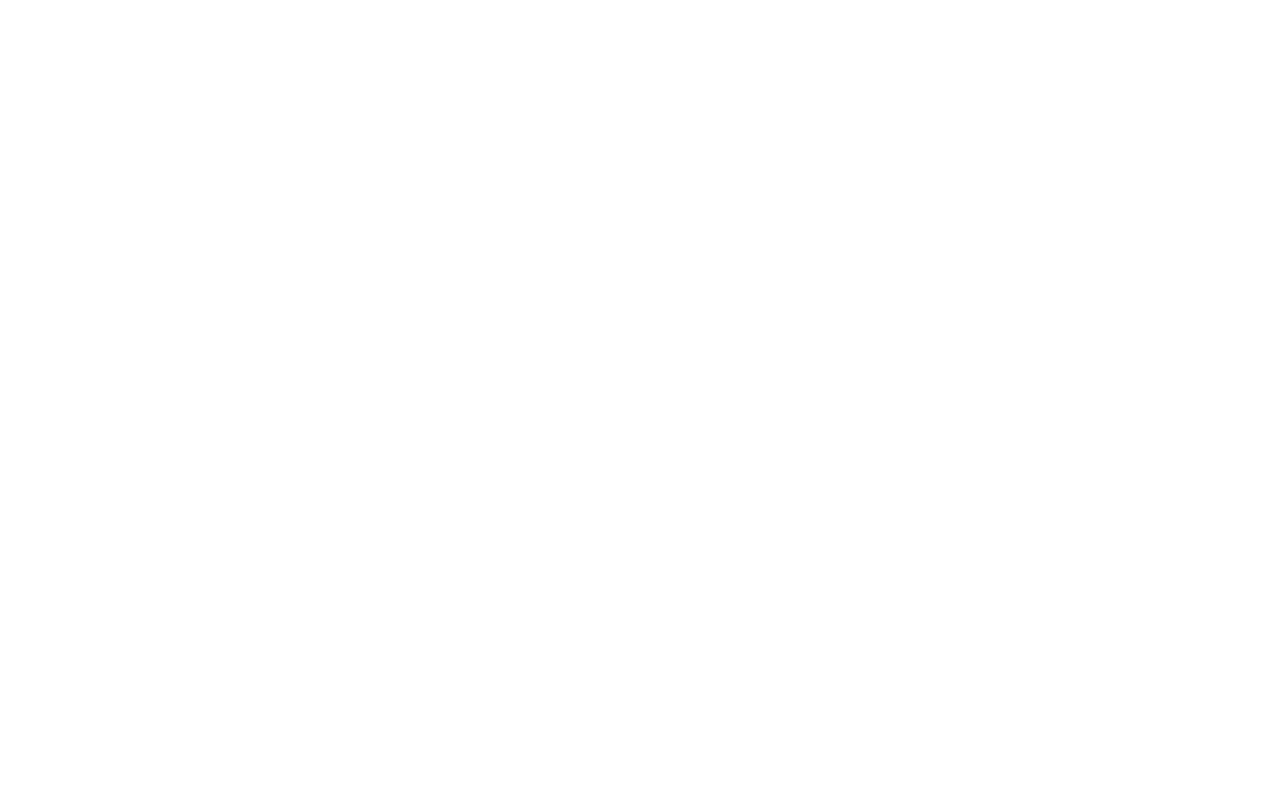
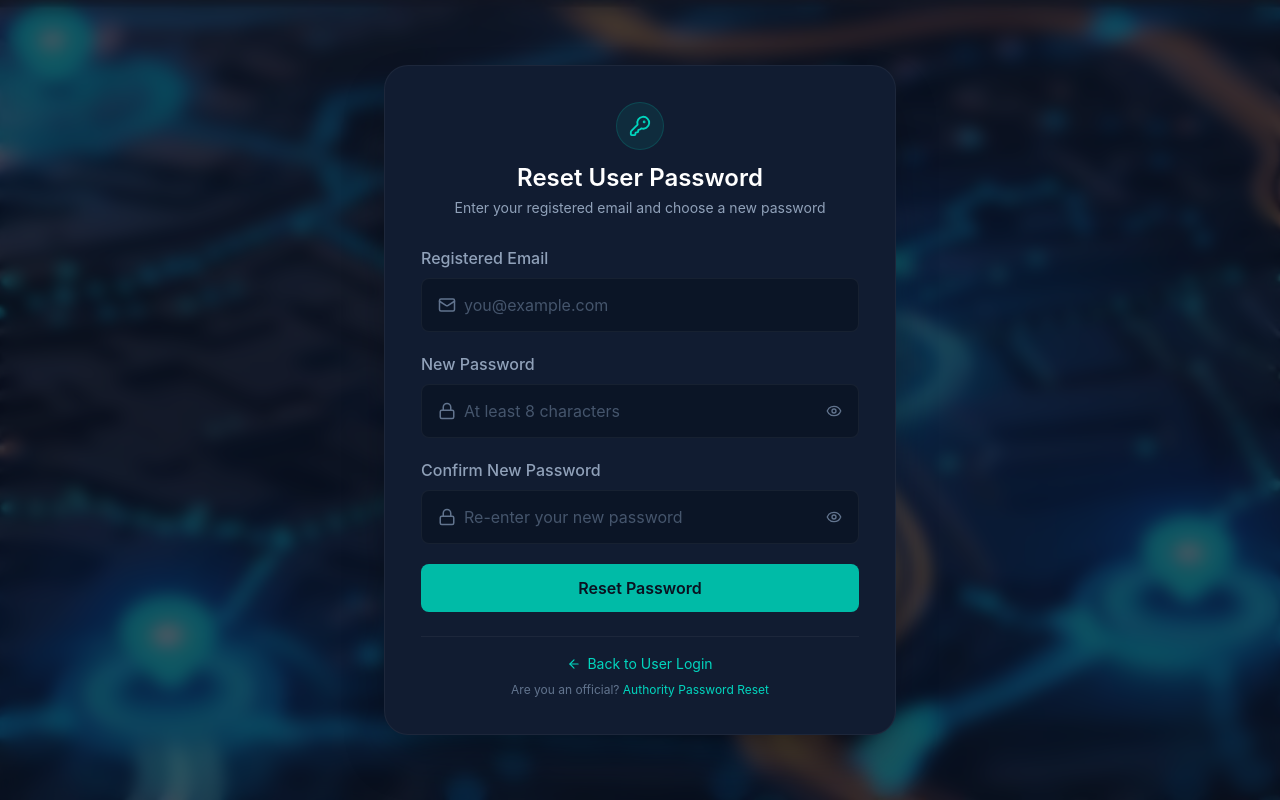
Before and after one commit to gyanendra00008/CivicReach, a React (Vite) app: page /forgot-password in a window 1280 px wide. Before the commit this address had no page. Built offline with nearby package versions, Linux system fonts and the light colour scheme.

Commit message:
feat(auth): integrate user forgot password functionality with backend

```diff
--- a/src/App.jsx
+++ b/src/App.jsx
@@ -33,6 +33,8 @@ function App() {
         <Route path="/complaints/success" element={<ComplaintSuccess />} />
         <Route path="/authority/forgotPass" element={<AuthorityForgotPassword />} />
         <Route path="/user/forgotPass" element={<UserForgotPassword />} />
+        <Route path="/forgot-password" element={<UserForgotPassword />} />
+        <Route path="/user/forgot-password" element={<UserForgotPassword />} />
       </Routes>
     </BrowserRouter>
   );
--- a/src/Components/UserForgot.jsx
+++ b/src/Components/UserForgot.jsx
@@ -1,117 +1,270 @@
-import { useState } from "react";
-import { Link, useNavigate } from "react-router-dom";
+import React, { useState, useEffect } from "react";
+import { Link, useNavigate, useLocation } from "react-router-dom";
+import { KeyRound, Mail, Lock, Eye, EyeOff, CheckCircle2, AlertCircle, ArrowLeft, Loader2 } from "lucide-react";
+import bgImage from "../assets/img3.webp";
+import { AUTH_API_URL } from "../config";
 
+function Field({ icon, label, type, placeholder, value, onChange, error, endAdornment, disabled }) {
+  return (
+    <div>
+      <label className="text-sm sm:text-base font-medium text-slate-400 mb-1.5 sm:mb-2 block">{label}</label>
+      <div
+        className={`flex items-center gap-2 bg-[#0B1526] border rounded-lg px-3 sm:px-4 py-3 sm:py-3.5 transition-colors ${
+          error ? "border-red-500/60" : "border-white/5 focus-within:border-teal-400/60"
+        } ${disabled ? "opacity-60 cursor-not-allowed" : ""}`}
+      >
+        <span className="text-slate-500">{icon}</span>
+        <input
+          type={type}
+          value={value}
+          onChange={onChange}
+          disabled={disabled}
+          placeholder={placeholder}
+          className="flex-1 bg-transparent outline-none text-sm sm:text-base text-white placeholder:text-slate-600 disabled:cursor-not-allowed"
+        />
+        {endAdornment}
+      </div>
+      {error && <p className="text-xs text-red-400 mt-1">{error}</p>}
+    </div>
+  );
+}
 
 export default function UserForgotPassword() {
-  const [email, setEmail] = useState("");
+  const navigate = useNavigate();
+  const location = useLocation();
+
+  const [email, setEmail] = useState(location.state?.email || "");
   const [newPassword, setNewPassword] = useState("");
   const [confirmPassword, setConfirmPassword] = useState("");
-  const navigate = useNavigate();
+  const [showPassword, setShowPassword] = useState(false);
+  const [showConfirmPassword, setShowConfirmPassword] = useState(false);
 
-  const handleReset = (e) => {
+  const [errors, setErrors] = useState({});
+  const [apiError, setApiError] = useState("");
+  const [loading, setLoading] = useState(false);
+  const [isSuccess, setIsSuccess] = useState(false);
+  const [countdown, setCountdown] = useState(3);
+
+  useEffect(() => {
+    let timer;
+    if (isSuccess && countdown > 0) {
+      timer = setTimeout(() => setCountdown((prev) => prev - 1), 1000);
+    } else if (isSuccess && countdown === 0) {
+      navigate("/login", { state: { email } });
+    }
+    return () => clearTimeout(timer);
+  }, [isSuccess, countdown, navigate, email]);
+
+  const validate = () => {
+    const errs = {};
+    const emailRegex = /^[^\s@]+@[^\s@]+\.[^\s@]+$/;
+
+    if (!email.trim()) {
+      errs.email = "Email is required";
+    } else if (!emailRegex.test(email.trim())) {
+      errs.email = "Please enter a valid email address";
+    }
+
+    if (!newPassword) {
+      errs.newPassword = "New password is required";
+    } else if (newPassword.length < 8) {
+      errs.newPassword = "Password must be at least 8 characters";
+    }
+
+    if (!confirmPassword) {
+      errs.confirmPassword = "Confirm password is required";
+    } else if (newPassword !== confirmPassword) {
+      errs.confirmPassword = "Passwords do not match";
+    }
+
+    return errs;
+  };
+
+  const handleReset = async (e) => {
     e.preventDefault();
-    if (newPassword!== confirmPassword) {
-      alert("Password match nahi ho raha!");
+    setApiError("");
+    const validationErrors = validate();
+    setErrors(validationErrors);
+
+    if (Object.keys(validationErrors).length > 0) {
       return;
     }
-    // Demo ke liye - yahan tum backend ka logic lagana
-    alert(`Password reset ho gaya ${email} ke liye!`);
-    navigate("/login");
+
+    try {
+      setLoading(true);
+      const url = `${AUTH_API_URL}/api/auth/reset-password`;
+      const response = await fetch(url, {
+        method: "POST",
+        headers: {
+          "Content-Type": "application/json",
+        },
+        body: JSON.stringify({
+          email: email.trim().toLowerCase(),
+          password: newPassword,
+        }),
+      });
+
+      const result = await response.json();
+
+      if (!response.ok) {
+        setApiError(result.message || "Failed to reset password. Please try again.");
+        return;
+      }
+
+      setIsSuccess(true);
+    } catch (err) {
+      console.error("Password reset error:", err);
+      setApiError("Server is unreachable. Please make sure the backend is running.");
+    } finally {
+      setLoading(false);
+    }
   };
 
   return (
-    <div className="min-h-screen w-full flex items-center justify-center relative overflow-hidden bg-[#06152a]">
-      {/* Background - Same as your User Login */}
-      <div className="absolute inset-0">
-        <img
-          src="https://images.unsplash.com/photo-1451187580459-43490279c0fa?q=80&w=2072"
-          alt="bg"
-          className="w-full h-full object-cover opacity-40"
-        />
-        <div className="absolute inset-0 bg-gradient-to-br from-[#06152a]/90 via-[#0a2a5a]/80 to-[#06152a]/90"></div>
-        <div className="absolute inset-0 opacity-30" style={{
-          backgroundImage: `radial-gradient(circle at 2px 2px, #3b82f6 1px, transparent 0)`,
-          backgroundSize: '40px 40px'
-        }}></div>
+    <div
+      className="min-h-screen w-full flex items-center justify-center relative overflow-hidden px-4 py-8 bg-cover bg-center"
+      style={{ backgroundImage: `url(${bgImage})` }}
+    >
+      <div className="absolute inset-0 bg-[#0A1120]/70 backdrop-blur-sm" />
+
+      <div className="relative z-10 w-full max-w-sm sm:max-w-lg">
+        <div className="bg-[#111C31] border border-white/5 rounded-2xl sm:rounded-3xl p-5 sm:p-9 shadow-2xl shadow-black/40">
+          {/* Header */}
+          <div className="mb-5 sm:mb-7 text-center">
+            <div className="w-10 h-10 sm:w-12 sm:h-12 rounded-full bg-teal-500/10 border border-teal-500/20 flex items-center justify-center mx-auto mb-2.5 sm:mb-3">
+              <KeyRound size={22} className="text-teal-400" />
             </div>
-
-      {/* Card - Same as your screenshot */}
-      <div className="relative z-10 w-full max-w-[420px] mx-4">
-        <div className="bg-[#0c1e3a]/80 backdrop-blur-xl border border-blue-500/20 rounded-2xl p-8 shadow-2xl">
-
-          {/* Header */}
-          <div className="text-center mb-6">
-            <h2 className="text-white text-[22px] font-semibold flex items-center justify-center gap-2">
-              <span className="text-emerald-400">🛡️</span> User Password Reset
-            </h2>
-            <p className="text-blue-300/70 text-[13px] mt-1">
-              Reset your Password
+            <h1 className="text-xl sm:text-2xl font-semibold text-white">Reset User Password</h1>
+            <p className="text-xs sm:text-sm text-slate-400 mt-1">
+              Enter your registered email and choose a new password
             </p>
           </div>
 
-          <form onSubmit={handleReset} className="space-y-5">
-            {/* Email */}
+          {isSuccess ? (
+            <div className="text-center py-4 space-y-4">
+              <div className="w-14 h-14 bg-teal-500/15 border border-teal-500/30 rounded-full flex items-center justify-center mx-auto text-teal-400">
+                <CheckCircle2 size={32} />
+              </div>
               <div>
-              <label className="text-white/80 text-[13px] mb-1.5 block">Email</label>
-              <div className="relative">
-                <span className="absolute left-3 top-1/2 -translate-y-1/2 text-blue-400/70">✉️</span>
-                <input
-                  type="email"
-                  required
-                  placeholder="user@example.com"
-                  value={email}
-                  onChange={(e) => setEmail(e.target.value)}
-                  className="w-full bg-[#132a4e]/80 border border-blue-500/10 rounded-lg pl-10 pr-4 py-2.5 text-white text-[14px] placeholder:text-blue-300/40 outline-none focus:border-cyan-400/50"
-                />
+                <h3 className="text-lg font-semibold text-white">Password Reset Successful!</h3>
+                <p className="text-xs sm:text-sm text-slate-300 mt-1.5">
+                  Your password has been updated successfully.
+                </p>
+                <p className="text-xs text-teal-400/90 mt-2 font-medium">
+                  Redirecting to login in <span className="font-bold text-white text-sm">{countdown}s</span>...
+                </p>
+              </div>
+
+              <div className="pt-2">
+                <button
+                  type="button"
+                  onClick={() => navigate("/login", { state: { email } })}
+                  className="w-full bg-teal-500 hover:bg-teal-400 text-[#0A1120] font-semibold text-sm sm:text-base rounded-lg py-2.5 sm:py-3 transition-colors"
+                >
+                  Proceed to Login Now
+                </button>
               </div>
             </div>
+          ) : (
+            <form onSubmit={handleReset} className="space-y-4 sm:space-y-5" noValidate>
+              <Field
+                icon={<Mail size={18} />}
+                label="Registered Email"
+                type="email"
+                placeholder="you@example.com"
+                value={email}
+                onChange={(e) => {
+                  setEmail(e.target.value);
+                  if (errors.email) setErrors((prev) => ({ ...prev, email: null }));
+                }}
+                error={errors.email}
+                disabled={loading}
+              />
 
-            {/* New Password */}
-            <div>
-              <label className="text-white/80 text-[13px] mb-1.5 block">New Password</label>
-              <div className="relative">
-                <span className="absolute left-3 top-1/2 -translate-y-1/2 text-blue-400/70">🔒</span>
-                <input
-                  type="password"
-                  required
-                  placeholder="••••••••"
+              <Field
+                icon={<Lock size={18} />}
+                label="New Password"
+                type={showPassword ? "text" : "password"}
+                placeholder="At least 8 characters"
                 value={newPassword}
-                  onChange={(e) => setNewPassword(e.target.value)}
-                  className="w-full bg-[#132a4e]/80 border border-blue-500/10 rounded-lg pl-10 pr-4 py-2.5 text-white text-[14px] placeholder:text-blue-300/40 outline-none focus:border-cyan-400/50"
+                onChange={(e) => {
+                  setNewPassword(e.target.value);
+                  if (errors.newPassword) setErrors((prev) => ({ ...prev, newPassword: null }));
+                }}
+                error={errors.newPassword}
+                disabled={loading}
+                endAdornment={
+                  <button
+                    type="button"
+                    onClick={() => setShowPassword((prev) => !prev)}
+                    className="text-slate-500 hover:text-slate-300"
+                  >
+                    {showPassword ? <EyeOff size={16} /> : <Eye size={16} />}
+                  </button>
+                }
               />
+
+              <Field
+                icon={<Lock size={18} />}
+                label="Confirm New Password"
+                type={showConfirmPassword ? "text" : "password"}
+                placeholder="Re-enter your new password"
+                value={confirmPassword}
+                onChange={(e) => {
+                  setConfirmPassword(e.target.value);
+                  if (errors.confirmPassword) setErrors((prev) => ({ ...prev, confirmPassword: null }));
+                }}
+                error={errors.confirmPassword}
+                disabled={loading}
+                endAdornment={
+                  <button
+                    type="button"
+                    onClick={() => setShowConfirmPassword((prev) => !prev)}
+                    className="text-slate-500 hover:text-slate-300"
+                  >
+                    {showConfirmPassword ? <EyeOff size={16} /> : <Eye size={16} />}
+                  </button>
+                }
+              />
+
+              {apiError && (
+                <div className="flex items-center gap-2 p-3 bg-red-500/10 border border-red-500/25 rounded-lg text-xs sm:text-sm text-red-400">
+                  <AlertCircle size={16} className="shrink-0 text-red-400" />
+                  <span>{apiError}</span>
                 </div>
-            </div>
-
-            {/* Confirm Password */}
-            <div>
-              <label className="text-white/80 text-[13px] mb-1.5 block">Confirm New Password</label>
-              <div className="relative">
-                <span className="absolute left-3 top-1/2 -translate-y-1/2 text-blue-400/70">🔒</span>
-                <input
-                  type="password"
-                  required
-                  placeholder="••••••••"
-                  value={confirmPassword}
-                  onChange={(e) => setConfirmPassword(e.target.value)}
-                  className="w-full bg-[#132a4e]/80 border border-blue-500/10 rounded-lg pl-10 pr-4 py-2.5 text-white text-[14px] placeholder:text-blue-300/40 outline-none focus:border-cyan-400/50"
-                />
-              </div>
-            </div>
+              )}
 
               <button
                 type="submit"
-              className="w-full bg-gradient-to-r from-cyan-400 to-teal-300 text-[#06152a] font-semibold py-2.5 rounded-lg text-[15px] hover:opacity-90 transition-all mt-2"
+                disabled={loading}
+                className="w-full bg-teal-500 hover:bg-teal-400 text-[#0A1120] font-semibold text-sm sm:text-base rounded-lg py-2.5 sm:py-3 transition-colors flex items-center justify-center gap-2 disabled:opacity-50 disabled:cursor-not-allowed mt-2"
               >
-              Update Password
+                {loading ? (
+                  <>
+                    <Loader2 size={18} className="animate-spin" />
+                    <span>Resetting Password...</span>
+                  </>
+                ) : (
+                  <span>Reset Password</span>
+                )}
               </button>
             </form>
+          )}
 
-          <div className="text-center mt-6 space-y-2">
-            <Link to="/login" className="block text-[12px] text-cyan-300/80 hover:text-cyan-300">
-              ← Back to User Login
+          <div className="mt-6 border-t border-white/5 pt-4 text-center space-y-2">
+            <Link
+              to="/login"
+              className="inline-flex items-center gap-1.5 text-xs sm:text-sm text-teal-400 hover:text-teal-300 transition-colors"
+            >
+              <ArrowLeft size={14} />
+              <span>Back to User Login</span>
             </Link>
-            <p className="text-[11px] text-blue-300/50">
-              Not a user? <Link to="/authority" className="text-cyan-300/70">Authority login</Link>
+
+            <p className="text-xs text-slate-500">
+              Are you an official?{" "}
+              <Link to="/authority/forgotPass" className="text-teal-400 hover:text-teal-300">
+                Authority Password Reset
+              </Link>
             </p>
           </div>
         </div>
```
Also changed, not shown: src/Components/UserAuth.jsx (+8 -6 lines). Lines whose indentation alone changed are shown as unchanged.
